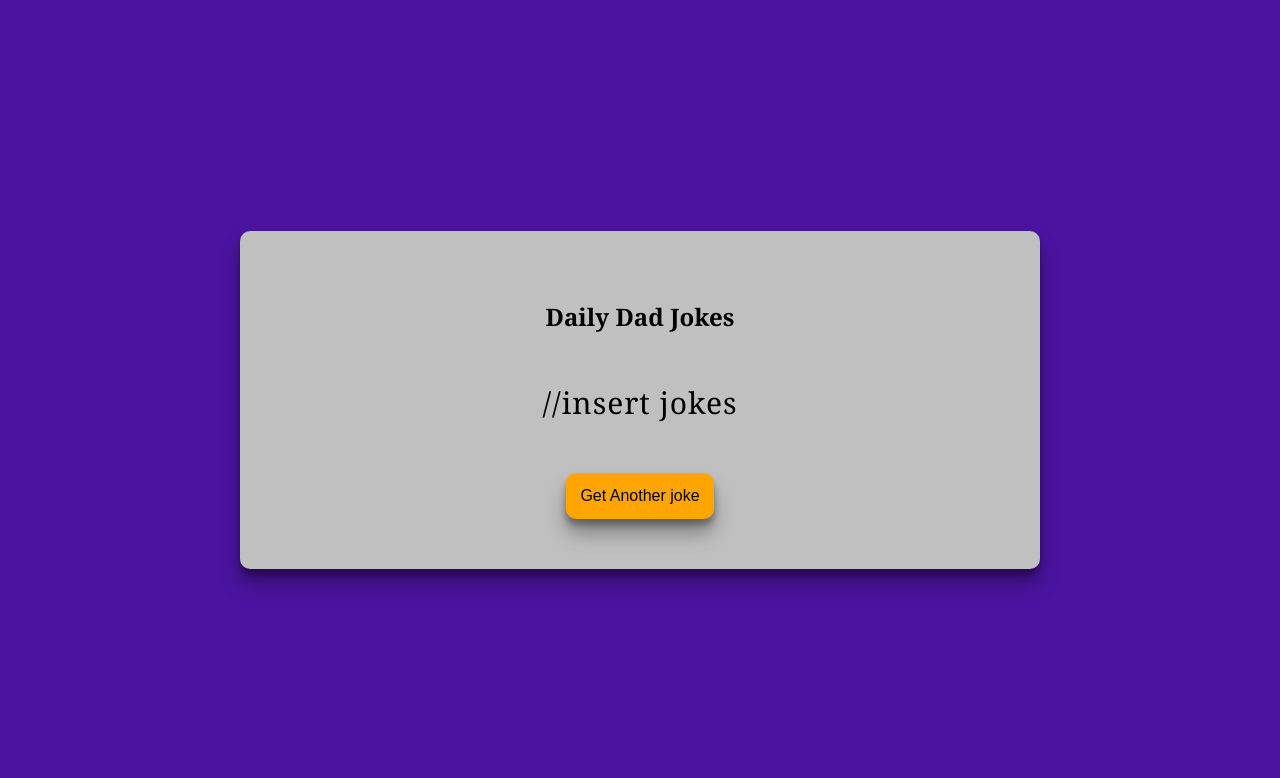
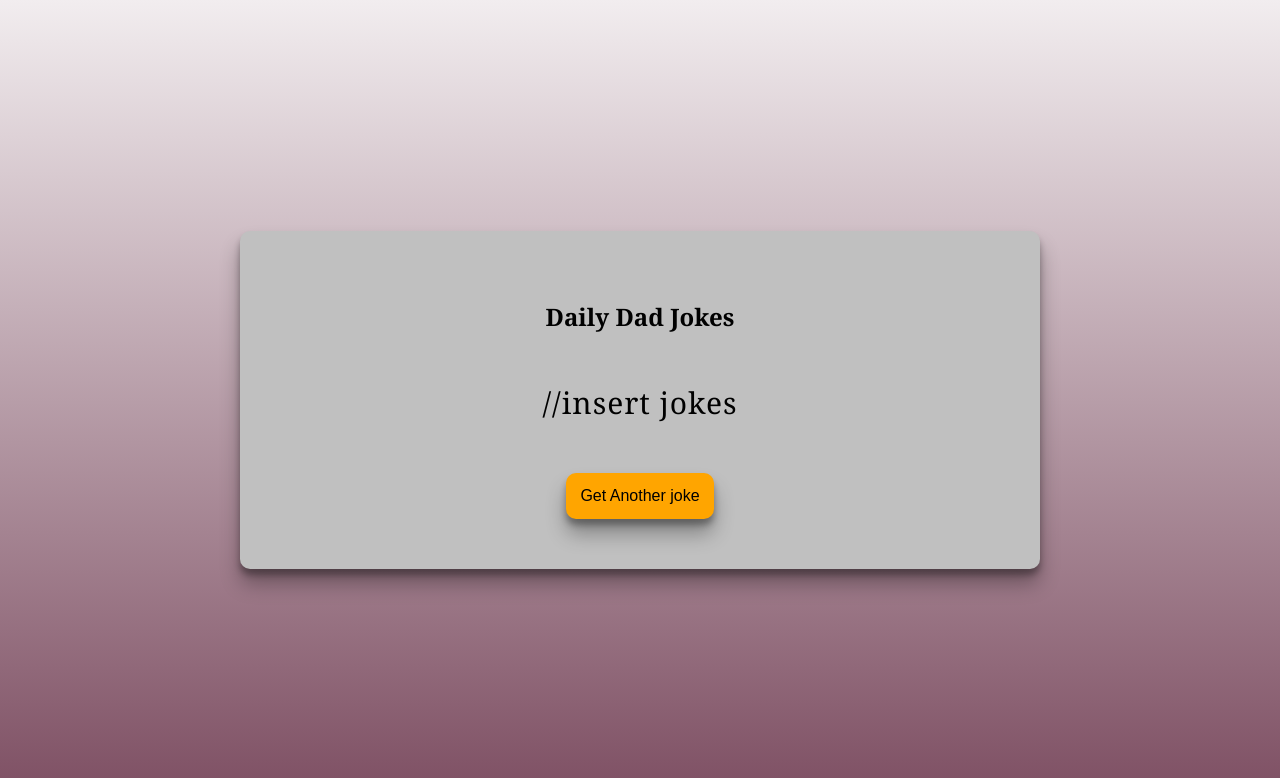
Before and after one commit to YKTV8/Daily-Dad-Jokes, a plain HTML site: page index.html in a window 1280 px wide. Drawn offline with Linux system fonts and the light colour scheme; no server answers.

Commit message:
01/08 update
background color

```diff
--- a/styles.css
+++ b/styles.css
@@ -8,7 +8,8 @@ body{
     align-items: center;
     justify-content: center;
     height: 100vh;
-    background-color: rgb(75, 20, 160);
+    /* background-color: rgb(75, 20, 160); */
+    background-image: linear-gradient(to bottom, rgba(125,78,98, .10), rgba(125,78,98,1));
     overflow: hidden;
     margin: 0;
 }
```
